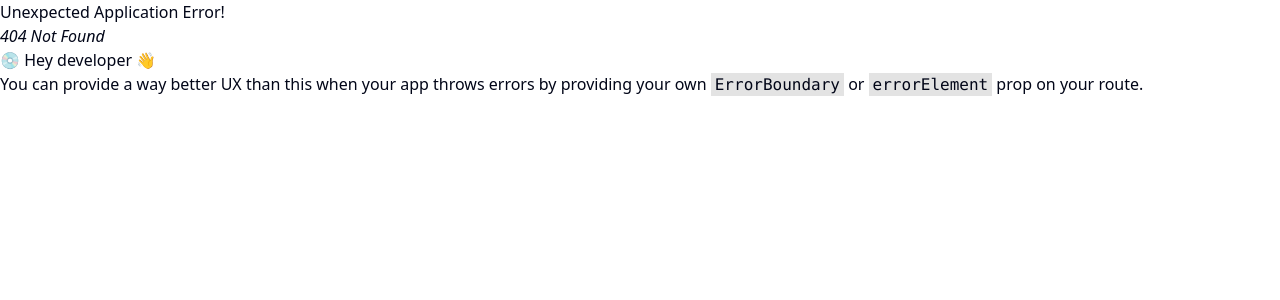
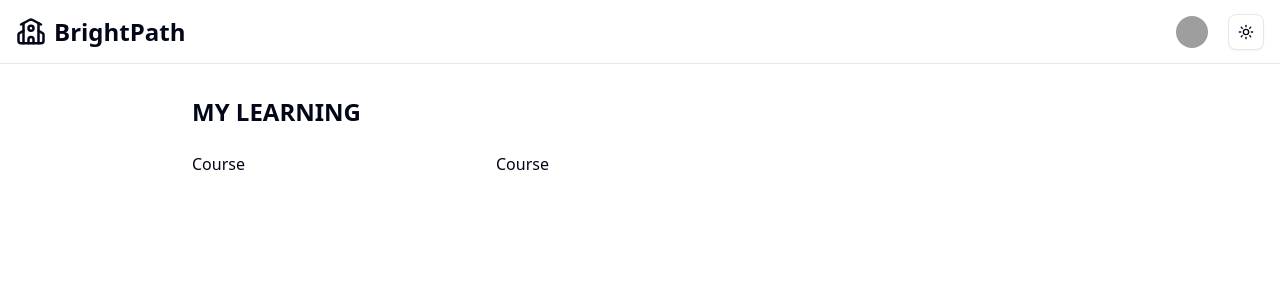
Before and after one commit to Mit2005-stack/SkillXpert, a React (Vite) app in the folder client/: page /my-learning in a window 1280 px wide. Before the commit this address had no page. Shown: the top 300 px of the page. Built offline with nearby package versions, Linux system fonts and the light colour scheme; grey boxes are pictures that could not be loaded.

Commit message:
Mylearning & Profile started

```diff
--- a/client/src/components/ui/Navbar.jsx
+++ b/client/src/components/ui/Navbar.jsx
@@ -28,7 +28,8 @@ import {
   SheetTitle,
   SheetTrigger,
 } from "@/components/ui/sheet"
-import { Separator } from '@radix-ui/react-dropdown-menu'
+
+import { Link } from 'react-router-dom'
 
 
 const Navbar = () => {
@@ -56,15 +57,9 @@ const Navbar = () => {
               <DropdownMenuContent className="w-56" align="start">
                 <DropdownMenuLabel>My Account</DropdownMenuLabel>
                 <DropdownMenuGroup>
-                  <DropdownMenuItem>
-                    My Learning
-                  </DropdownMenuItem>
-                  <DropdownMenuItem>
-                    Edit Profile
-                  </DropdownMenuItem>
-                  <DropdownMenuItem>
-                    Log out
-                  </DropdownMenuItem>
+                  <DropdownMenuItem><Link to="my-learning">My Learning</Link></DropdownMenuItem>
+                  <DropdownMenuItem><Link to="profile">Edit Profile</Link></DropdownMenuItem>
+                  <DropdownMenuItem>Log out</DropdownMenuItem>
                 </DropdownMenuGroup>
                 <DropdownMenuSeparator></DropdownMenuSeparator>
                 <DropdownMenuItem>
@@ -106,8 +101,8 @@ export function MobilNavbar() {
         </SheetHeader>
 
         <nav className='flex flex-col space-y-4 ml-4 w-10/12'>
-          <span className="">My Learning</span>
-          <span className="">Edit Profile</span>
+          <span className=""><Link to="my-learning">My Learning</Link></span>
+          <span className=""><Link to="profile">Edit Profile</Link></span>
           <span className="">Log out</span>
         {
           role==="instructor" &&(
--- a/client/src/pages/student/MyLearning.jsx
+++ b/client/src/pages/student/MyLearning.jsx
@@ -1,11 +1,45 @@
 import React from 'react'
+import Course from './Course';
 
 const MyLearning = () => {
+  const isLoading = false;
+  const myLearningCourses = [1,2];
   return (
-    <div className='max-w-4xl mx-auto my-10 px-4 md:px-0'>
+    <div className='max-w-4xl mx-auto my-24 px-4 md:px-0'>
       <h1 className='font-bold text-2xl'>MY LEARNING</h1>
+      <div className='my-6'>
+        {isLoading ? <MyLearningSkeleton /> :
+          (myLearningCourses.length === 0 ?
+
+              (<p className='text-center text-gray-500'>You have not enrolled in any courses yet.</p>)
+
+
+            :(
+
+                <div className='grid grid-cols-1 sm:grid-cols-2 md:grid-cols-3 gap-4'>
+                  {
+                    myLearningCourses.map((course, index) => (
+                      <Course key={index} />
+                    ))
+                  }
+                </div>
+            )
+          )
+        }
+      </div>
     </div>
   )
 }
 
+const MyLearningSkeleton = () => (
+  <div className="grid grid-cols-1 sm:grid-cols-2 md:grid-cols-3 gap-4">
+    {[...Array(3)].map((_, index) => (
+      <div
+        key={index}
+        className="bg-gray-300 dark:bg-gray-700 rounded-lg h-40 animate-pulse"
+      ></div>
+    ))}
+  </div>
+);
+
 export default MyLearning
--- a/client/src/pages/student/Profile.jsx
+++ b/client/src/pages/student/Profile.jsx
@@ -0,0 +1,30 @@
+import { Avatar, AvatarFallback, AvatarImage } from '@radix-ui/react-avatar'
+import React from 'react'
+
+const Profile = () => {
+  return (
+    <div className='max-w-4xl mx-auto px-4 my-24'>
+        <h1 className='font-bold text-2xl text-center md:text-left'>Profile</h1>
+        <div className='flex flex-col md:flex-row items-center md:items-start gap-8 mt-6'>
+            <div className='flex flex-col items-center'>
+                <Avatar className='w-24 h-24 md:w-32 md:h-32 mb-4'>
+                  <AvatarImage
+                    src="https://github.com/evilrabbit.png"
+                    alt="@evilrabbit"
+                  />
+                  <AvatarFallback>ER</AvatarFallback>
+                </Avatar>
+            </div>
+            <div>
+                <div>
+                    <h1 className='font-semibold text-gray-900 dark:text-gray-100'>
+                        Name: <span className='font-normal text-gray-700 dark:text-gray-300 ml-2'>John Doe</span>
+                    </h1>
+                </div>
+            </div>
+        </div>
+    </div>
+  )
+}
+
+export default Profile
```
Also changed, not shown: client/src/App.jsx (+11 -2 lines).
